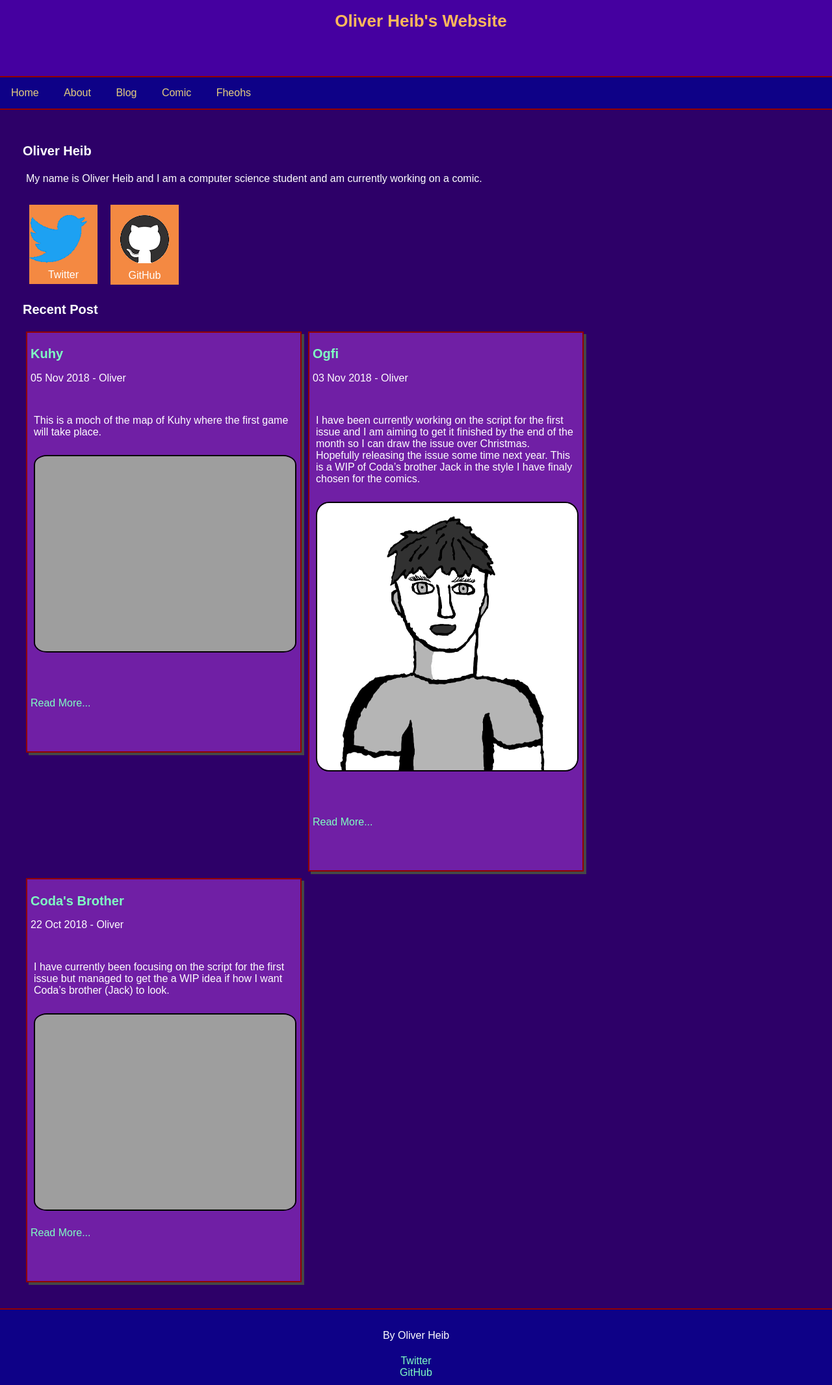
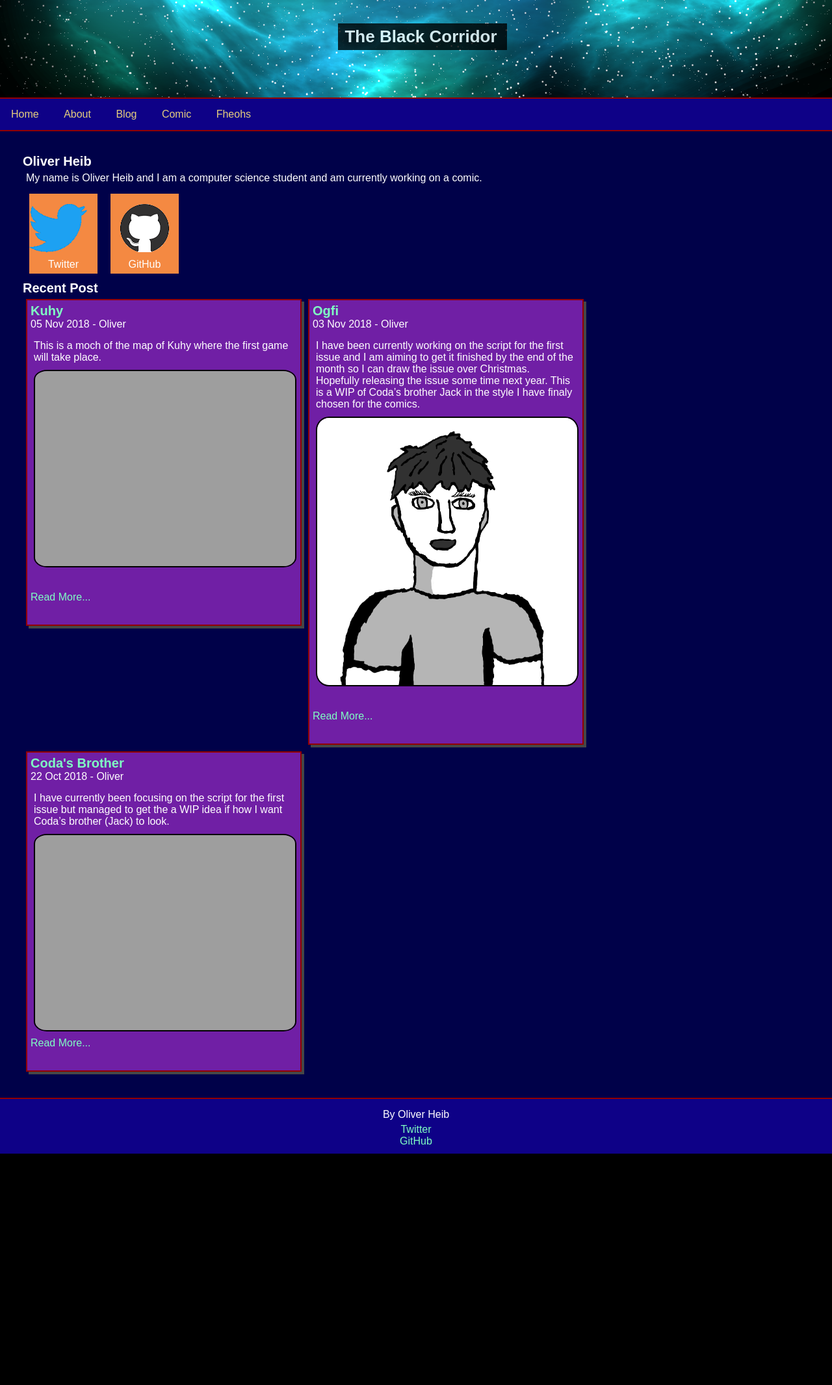
Before and after one commit to OliverHeib/E-PortfolioInJekyll, a Jekyll site: the page built from index.html, in a window 1280 px wide. Shown: the whole page at 65% size. Built offline with Jekyll 4.4.1, drawn with Linux system fonts in a browser that asks for light colours; comment, search, counter and statistics services are not loaded; after the commit the page ends 1775 px from its top, so only the background shows below that.

Commit message:
Firts re-Design of site

```diff
--- a/_config.yml
+++ b/_config.yml
@@ -1,4 +1,4 @@
-title: Oliver Heib's Website
+title: The Black Corridor
 
 baseurl: /E-PortfolioInJekyll
 
--- a/_data/navigation.yml
+++ b/_data/navigation.yml
@@ -1,5 +1,5 @@
 - name: Home
-  link: /E-PortfolioInJekyll
+  link: /E-PortfolioInJekyll/
 - name: About
   link: /E-PortfolioInJekyll/about
 - name: Blog
--- a/_layouts/default.html
+++ b/_layouts/default.html
@@ -18,8 +18,12 @@
   </head>
   <body>
     <header>
-			<h1>{{ site.title }}</h1>
-			 <div id="search" style="position: absolute; top:40px; right:0;"> <gcse:search style=" width: 100px; position: absolute; top: 0;"></gcse:search></div>
+            <br>
+            <br>
+            <div id="button" style="width:250px; margin:auto; background-color: black; opacity: 0.8;">
+                <h1>{{ site.title }}</h1>
+			</div>
+			 <div id="search" style="position: absolute; top:90px; right:0;"> <gcse:search style=" width: 100px; position: absolute; top: 0;"></gcse:search></div>
     </header>
     {% include navigation.html %}
     <section>
--- a/_sass/main.scss
+++ /dev/null
@@ -1,4 +0,0 @@
-body {
-  color: #515151;
-  background-color: #ff0000;
-}
--- a/styles.css
+++ b/styles.css
@@ -1,5 +1,15 @@
+* {
+        margin: 0;
+        padding: 0;
+        border: 0;
+        outline: 0;
+        font-size: 100%;
+        vertical-align: baseline;
+        background: transparent;
+    }
+
 html { /*full page background styles*/
-	background-color: #4500a0;
+	background-color: black;
 	margin: 0;
    	padding: 0;
 	height: 100%;
@@ -7,12 +17,22 @@ html { /*full page background styles*/
 }
 /*title styles*/
 header{
-	margin: 10;
+	margin: 0;
 	padding: 0;
 	padding-left: 20px;
-	color: #ffb85b;
+	color: white;
 	text-align: center;
-    height: 100px;
+    height: 150px;
+    background-color: black;
+    top: 0;
+    /* The image used */
+    background-image: url('siteBanner.png');
+
+    /* Create the parallax scrolling effect */
+    background-attachment: fixed;
+    background-position: center;
+    background-repeat: no-repeat;
+    background-size: cover;
 }
 
 /*text styling*/
@@ -181,7 +201,8 @@ body{
 	color: white;
 	font-size: 16px;
 	margin: 0;
-	width: 100%
+	width: 100%;
+	background-color: black;
 }
 
 section{
@@ -191,7 +212,7 @@ section{
 	width: 100%;
 	float: left;
 	margin: 0px;
-	background-color: #2d0068;
+	background-color: #000149;
 	box-sizing: border-box;
 }
 
```
Also changed, not shown: test/test.html (deleted, +0 -5 lines), siteBanner.png (added).
